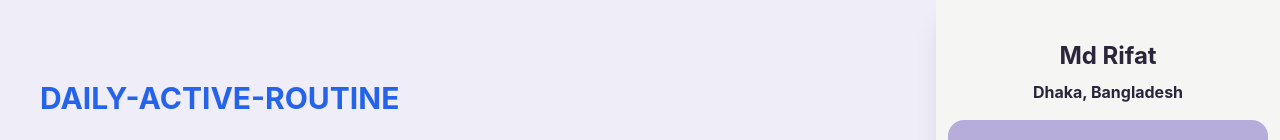
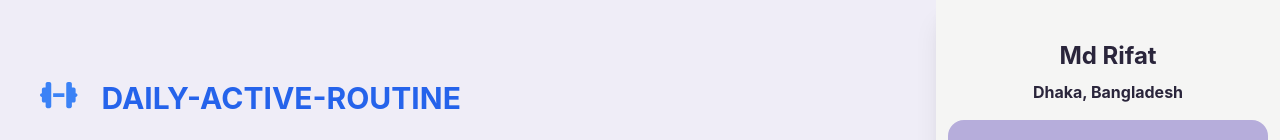
Before and after one commit to rifatahmed787/daily-active-routine-assignment, a React (Create React App) app: page / in a window 1280 px wide. Shown: the top 140 px of the page. Built offline with nearby package versions, Linux system fonts and the light colour scheme.

Commit message:
break time added

```diff
--- a/package.json
+++ b/package.json
@@ -3,6 +3,9 @@
   "version": "0.1.0",
   "private": true,
   "dependencies": {
+    "@fortawesome/fontawesome-svg-core": "^6.2.0",
+    "@fortawesome/free-solid-svg-icons": "^6.2.0",
+    "@fortawesome/react-fontawesome": "^0.2.0",
     "@testing-library/jest-dom": "^5.16.5",
     "@testing-library/react": "^13.4.0",
     "@testing-library/user-event": "^13.5.0",
--- a/src/Components/Cart/Cart.js
+++ b/src/Components/Cart/Cart.js
@@ -1,9 +1,9 @@
 import React from 'react';
 import Swal from 'sweetalert2'
 
-const Cart = ({ cart }) => {
-    console.log(cart)
+const Cart = ({ cart, time }) => {
 
+    // console.log(time)
 
     let total = 0;
     // let time = 0;
@@ -27,7 +27,7 @@ const Cart = ({ cart }) => {
         <div>
             <h2 className='mt-10 font-bold text-xl text-center'>Activities Details</h2>
             <h3 className='mt-6 font-bold text-lg ml-3 border bottom-1 p-5 bg-slate-400 rounded-lg'>Activities Time: {total} minutes</h3>
-            <h3 className='mt-6 font-bold text-lg ml-3 border bottom-1 p-5 bg-slate-400 rounded-lg'>Break Time:</h3>
+            <h3 className='mt-6 font-bold text-lg ml-3 border bottom-1 p-5 bg-slate-400 rounded-lg'>Break Time: {time}</h3>
             <button onClick={AddToast} className="btn btn-wide btn-primary mt-20 ml-10">Activity Completed</button>
         </div>
     );
--- a/src/Components/Players/Players.js
+++ b/src/Components/Players/Players.js
@@ -1,4 +1,6 @@
 import React, { useEffect, useState } from 'react';
+import { FontAwesomeIcon } from '@fortawesome/react-fontawesome'
+import { faDumbbell } from '@fortawesome/free-solid-svg-icons'
 import Cart from '../Cart/Cart';
 import Player from '../Player/Player';
 import './Players.css'
@@ -21,13 +23,16 @@ const Players = () => {
     }
 
     const AddBreakTime = (e) => {
-        console.log(e.target.innerText);
+        setTime(e.target.innerText);
     }
 
     return (
         <div className='players'>
             <div>
-                <h1 className='text-3xl font-bold text-blue-600/100 mt-20 ml-10'>DAILY-ACTIVE-ROUTINE</h1>
+                <div className='flex text-center'>
+                    <FontAwesomeIcon className='text-3xl font-bold text-blue-500 mt-20 ml-10' icon={faDumbbell}></FontAwesomeIcon>
+                    <h1 className='text-3xl font-bold text-blue-600/100 mt-20 ml-6'>DAILY-ACTIVE-ROUTINE</h1>
+                </div>
                 <h3 className='mt-8 font-medium text-xl ml-10'>Select today's activities</h3>
                 <div className='grid grid-cols-1 md:grid-cols-2 lg:grid-cols-3'>
                     {
@@ -70,12 +75,14 @@ const Players = () => {
                                 <td>
                                     <button onClick={AddBreakTime} className="btn btn-circle btn-outline lowercase">30min</button>
                                 </td>
-
                             </tr>
                         </tbody>
                     </table>
                 </div>
-                <Cart cart={cart}></Cart>
+                <Cart cart={cart}
+                    time={time}
+                ></Cart>
+
             </div>
         </div>
     );
```
Also changed, not shown: 1 other file (tests, documents, lock files or other folders).
